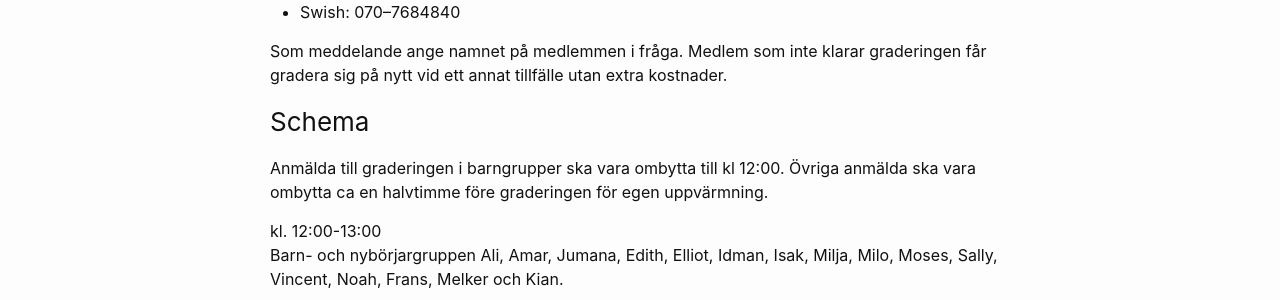
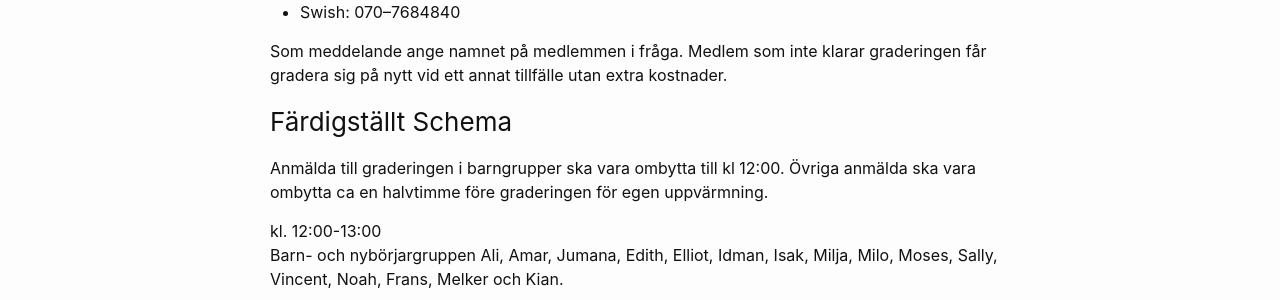
Before and after one commit to dalataekwondo/dalataekwondo.github.io, a Jekyll site: the page built from _posts/2025-04-29-gradering.md, in a window 1280 px wide. Shown: the part 717-1017 px from the top of the page. Built offline with Jekyll 4.4.1, drawn with Linux system fonts in a browser that asks for light colours.

Commit message:
Update 2025-04-29-gradering.md

```diff
--- a/_posts/2025-04-29-gradering.md
+++ b/_posts/2025-04-29-gradering.md
@@ -23,7 +23,7 @@ Medlemmar som har haft minst 70 % närvaro under terminen, har betalat medlems-
 
 Som meddelande ange namnet på medlemmen i fråga. Medlem som inte klarar graderingen får gradera sig på nytt vid ett annat tillfälle utan extra kostnader.
 
-### Schema
+### Färdigställt Schema
 
 Anmälda till graderingen i barngrupper ska vara ombytta till kl 12:00. Övriga anmälda ska vara ombytta ca en halvtimme före graderingen för egen uppvärmning.
 
```
